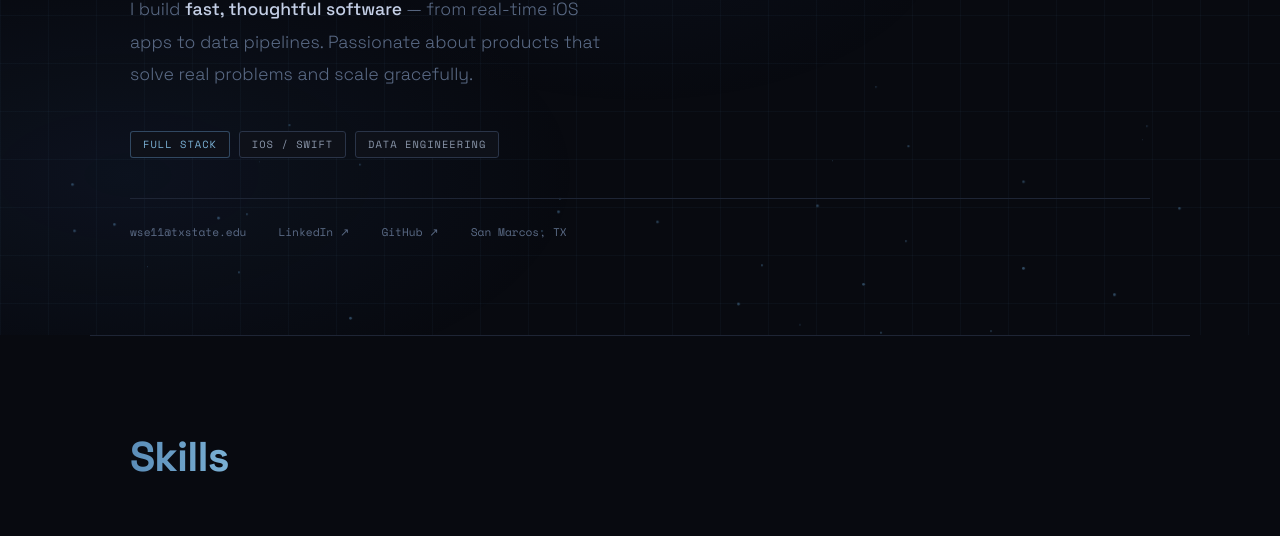
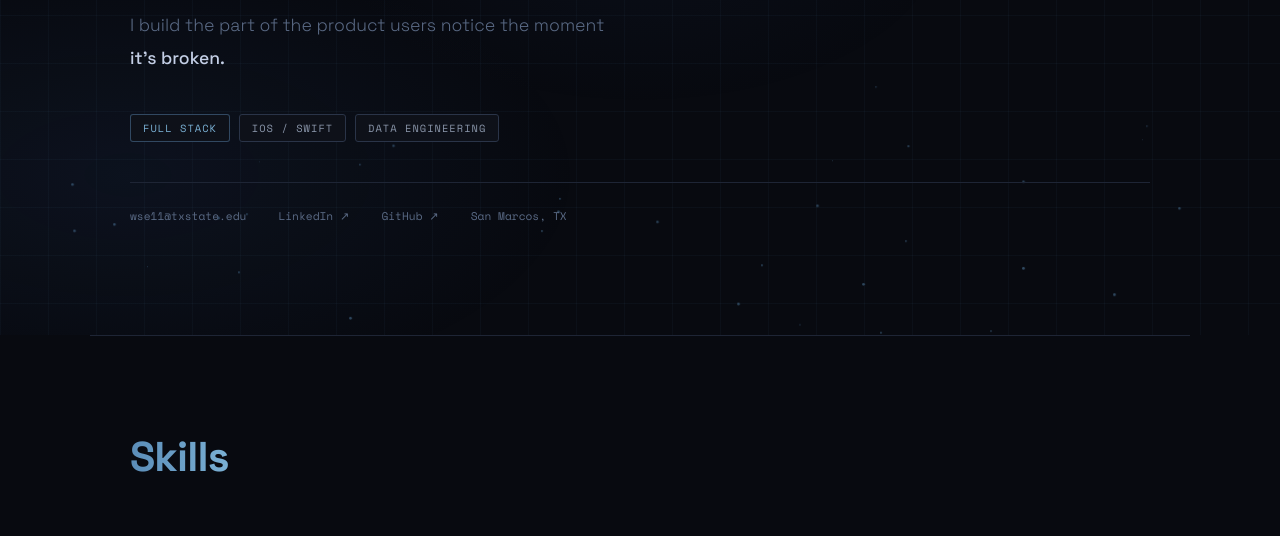
Before and after one commit to VaidicSoni/Portfolio, a plain HTML site: page index.html in a window 1280 px wide. Shown: the part 465-1001 px from the top of the page. Drawn offline with nearby package versions, Linux system fonts and the light colour scheme.

Commit message:
Content changes

```diff
--- a/index.html
+++ b/index.html
@@ -58,8 +58,8 @@
       <span class="hi">Vaidic</span><br /><span class="lo">Soni</span>
     </h1>
     <p class="hero-tagline">
-      I build <strong>fast, thoughtful software</strong> — from real-time iOS apps to data pipelines.
-      Passionate about products that solve real problems and scale gracefully.
+      I build the part of the product users notice the moment <strong>it's broken.</strong>
+
     </p>
     <div class="hero-pills">
       <span class="hero-pill pill-blue">Full Stack</span>
@@ -329,7 +329,6 @@
         <div class="contact-links-list">
           <a href="mailto:wse11@txstate.edu" class="contact-link">→ wse11@txstate.edu</a>
           <a href="https://linkedin.com/in/vaidic-soni1004" target="_blank" class="contact-link">→ linkedin.com/in/vaidic-soni1004</a>
-          <a href="tel:+17373151842" class="contact-link">→ (737) 315-1842</a>
         </div>
       </div>
       <div class="contact-form">
```
